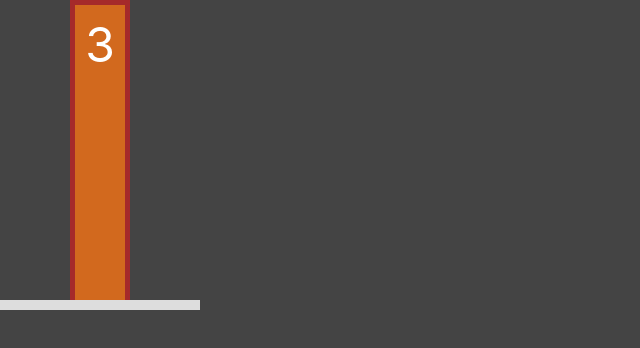
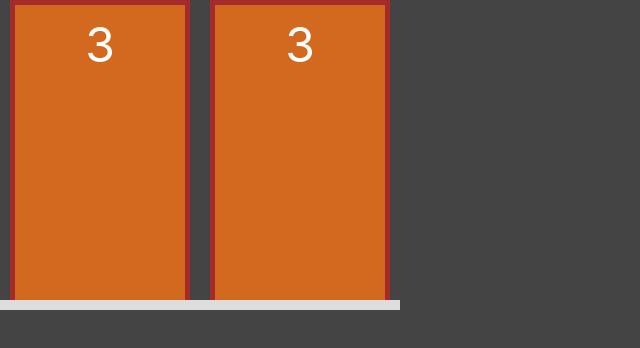
Before and after one commit to GuilhermeDeOliveiraAmorim/monty-hall, a Next.js app: page / in a window 1280 px wide. Shown: the top 348 px of the page, without its empty margins (0-640 px from the left). Built offline with nearby package versions, Linux system fonts and the light colour scheme.

Commit message:
Atualização: porta

```diff
--- a/pages/index.jsx
+++ b/pages/index.jsx
@@ -3,7 +3,8 @@ import Porta from "../components/Porta";
 
 export default function Home() {
     return (
-        <div>
+        <div style={{display:"flex"}}>
+            <Porta />
             <Porta />
         </div>
     )
--- a/styles/Porta.module.css
+++ b/styles/Porta.module.css
@@ -12,6 +12,7 @@
     border-left: 5px solid brown;
     border-right: 5px solid brown;
     border-top: 5px solid brown;
+    width: 90%;
 }
 
 .porta {
```
